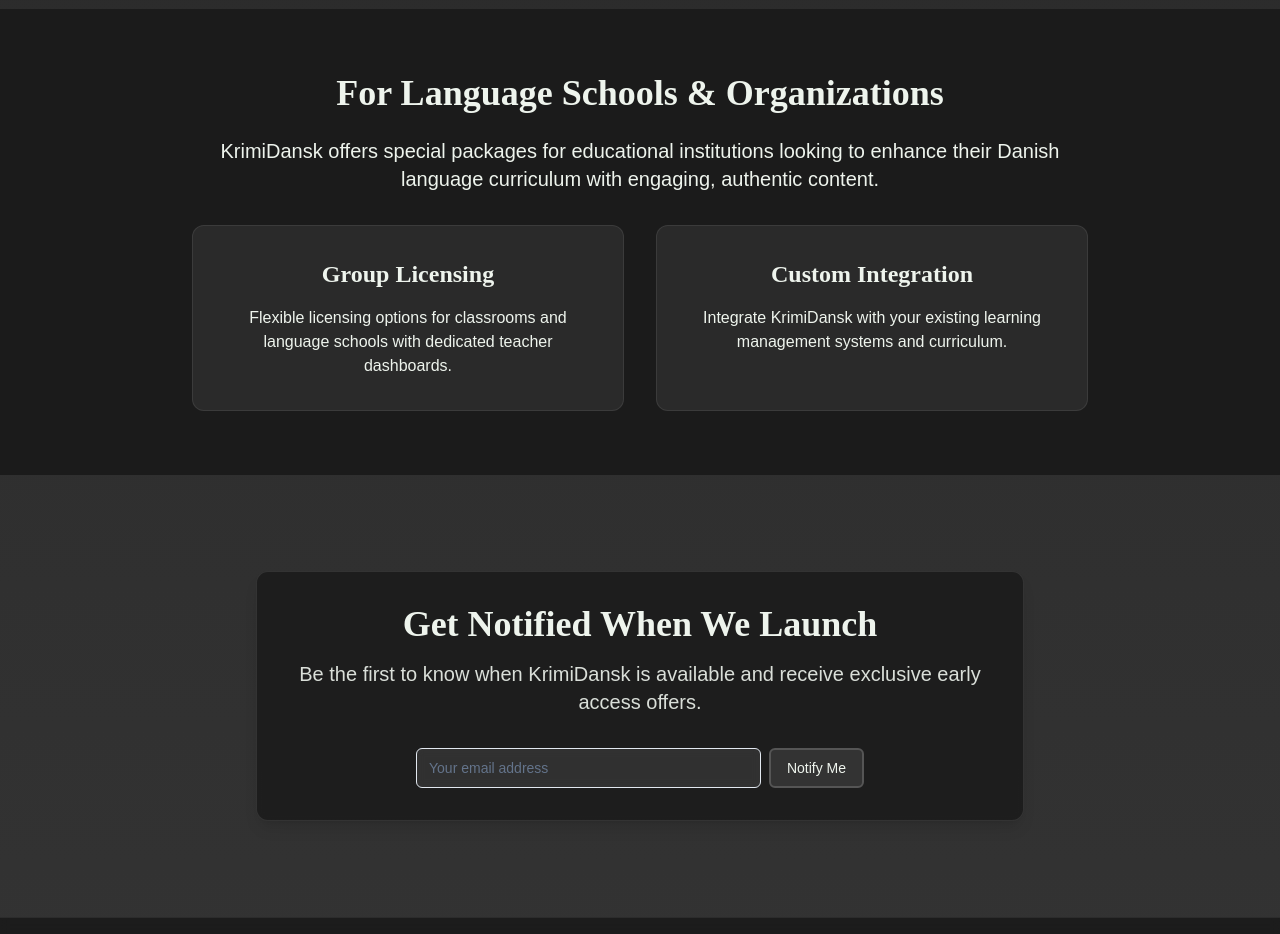
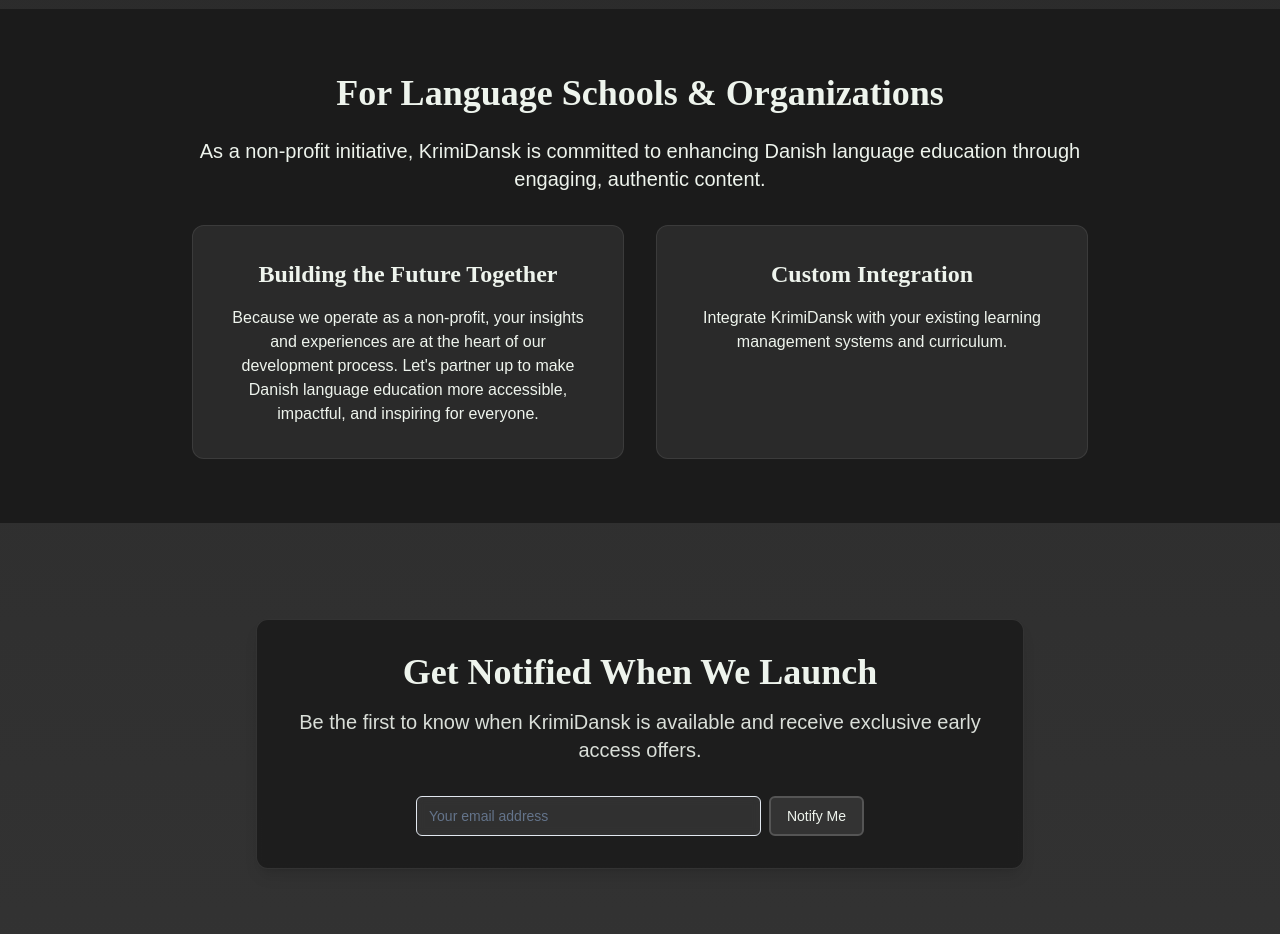
Before and after one commit to mitanuriel/krimi-dansk-launchpage, a React (Vite) app: page / in a window 1280 px wide. Shown: the part 2500-3434 px from the top of the page. Built offline with nearby package versions, Linux system fonts and the light colour scheme.

Commit message:
Refactor: Update For Schools section
Update the For Schools section to reflect the non-profit nature of the application.

```diff
--- a/src/pages/Index.tsx
+++ b/src/pages/Index.tsx
@@ -1,4 +1,3 @@
-
 import { Button } from "@/components/ui/button";
 import { Separator } from "@/components/ui/separator";
 import FeatureCard from "@/components/FeatureCard";
@@ -139,12 +138,12 @@ const Index = () => {
             <div className="max-w-4xl mx-auto text-center">
               <h2 className="text-3xl md:text-4xl font-bold mb-6">For Language Schools & Organizations</h2>
               <p className="text-xl mb-8">
-                KrimiDansk offers special packages for educational institutions looking to enhance their Danish language curriculum with engaging, authentic content.
+                As a non-profit initiative, KrimiDansk is committed to enhancing Danish language education through engaging, authentic content.
               </p>
               <div className="grid grid-cols-1 md:grid-cols-2 gap-8 text-center">
                 <div className="bg-krimidansk-medium-grey/70 p-8 rounded-xl border border-krimidansk-accent-grey/40">
-                  <h3 className="text-2xl font-semibold mb-4">Group Licensing</h3>
-                  <p>Flexible licensing options for classrooms and language schools with dedicated teacher dashboards.</p>
+                  <h3 className="text-2xl font-semibold mb-4">Building the Future Together</h3>
+                  <p>Because we operate as a non-profit, your insights and experiences are at the heart of our development process. Let's partner up to make Danish language education more accessible, impactful, and inspiring for everyone.</p>
                 </div>
                 <div className="bg-krimidansk-medium-grey/70 p-8 rounded-xl border border-krimidansk-accent-grey/40">
                   <h3 className="text-2xl font-semibold mb-4">Custom Integration</h3>
```
